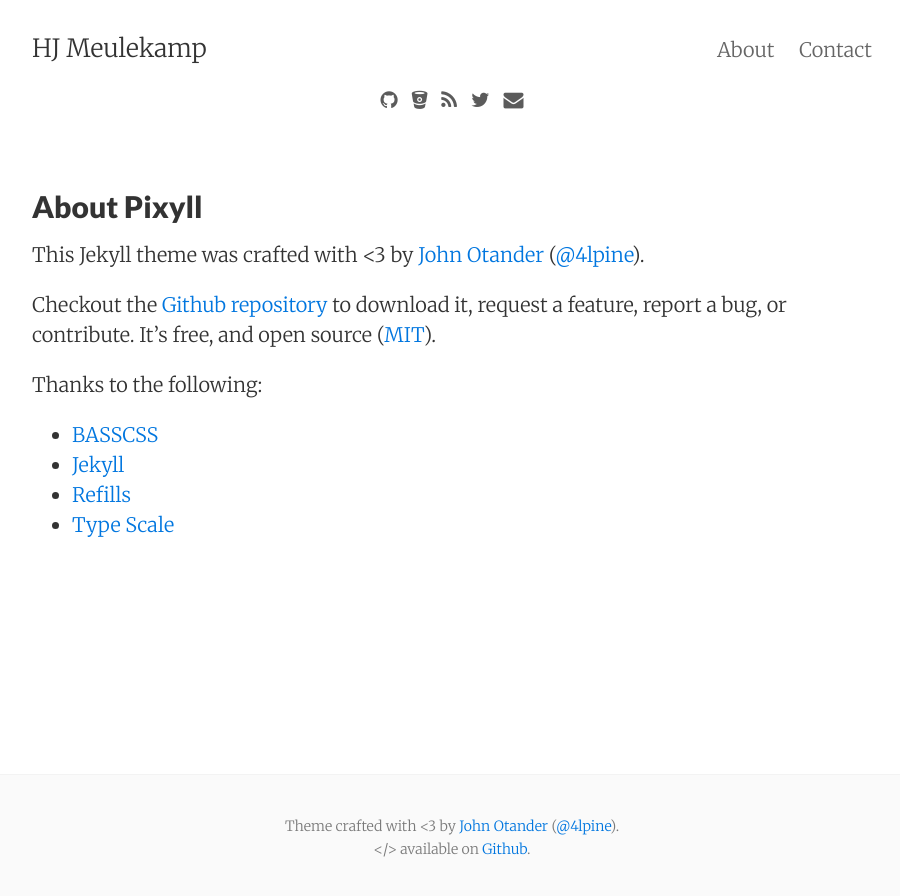
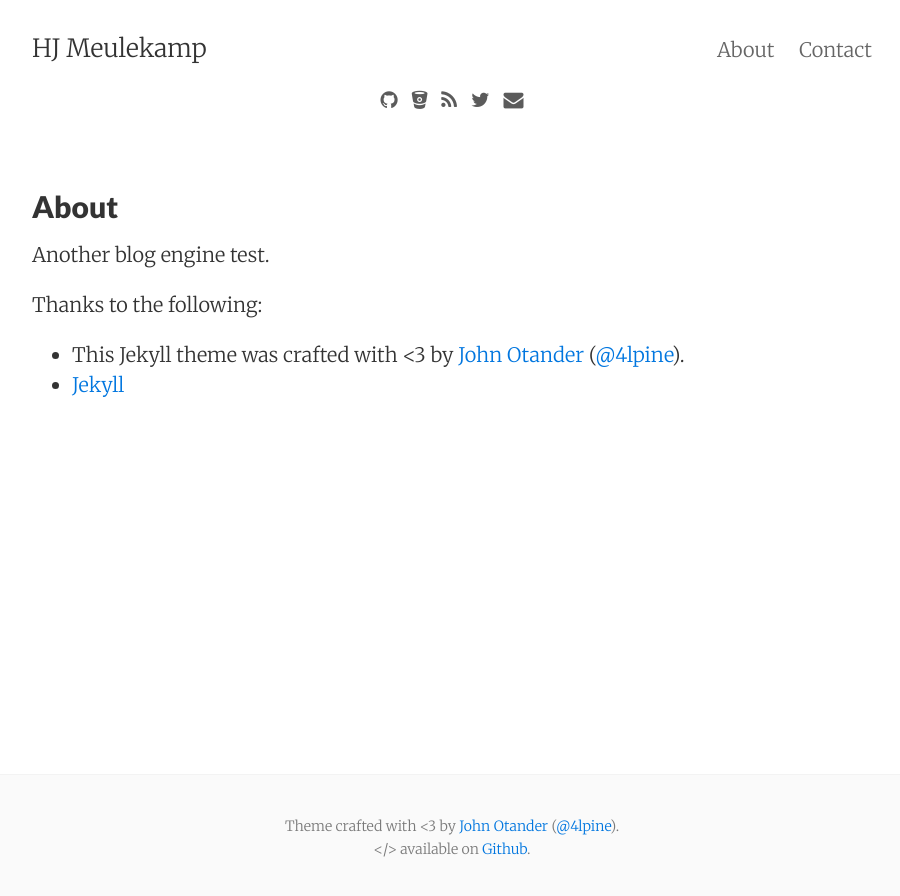
Before and after one commit to henkmeulekamp/henkmeulekamp.github.io, a Jekyll site: the page built from about.md, in a window 1280 px wide. Shown: the top 896 px of the page, without its empty margins (188-1088 px from the left). Built offline with Jekyll 4.4.1, drawn with Linux system fonts in a browser that asks for light colours; nearby versions of some CDN libraries.

Commit message:
some cleaning

```diff
--- a/CNAME
+++ b/CNAME
@@ -1 +1 @@
-pixyll.com
+serversidedeveloper.com
--- a/about.md
+++ b/about.md
@@ -1,19 +1,14 @@
 ---
 layout: page
-title: About Pixyll
+title: About
 permalink: /about/
 ---
 
-This Jekyll theme was crafted with <3 by [John Otander](http://johnotander.com)
-([@4lpine](https://twitter.com/4lpine)).
+Another blog engine test.
 
-Checkout the [Github repository](https://github.com/johnotander/pixyll) to download it,
-request a feature, report a bug, or contribute. It's free, and open source
-([MIT](http://opensource.org/licenses/MIT)).
 
 Thanks to the following:
 
-* [BASSCSS](http://basscss.com)
+* This Jekyll theme was crafted with <3 by [John Otander](http://johnotander.com)
+([@4lpine](https://twitter.com/4lpine)).
 * [Jekyll](http://jekyllrb.com)
-* [Refills](http://refills.bourbon.io/)
-* [Type Scale](http://type-scale.com/)
```
Also changed, not shown: contact.html (+4 -19 lines).
